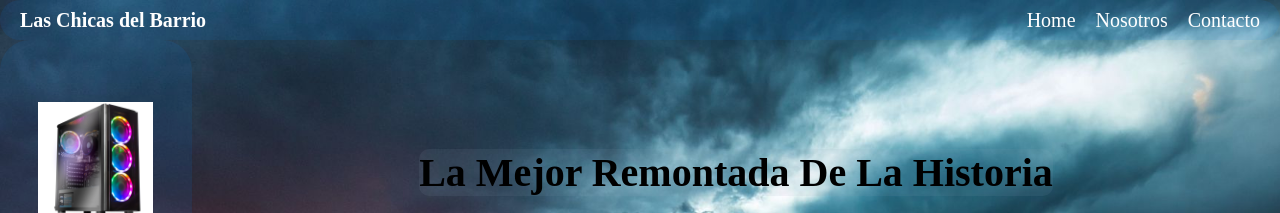
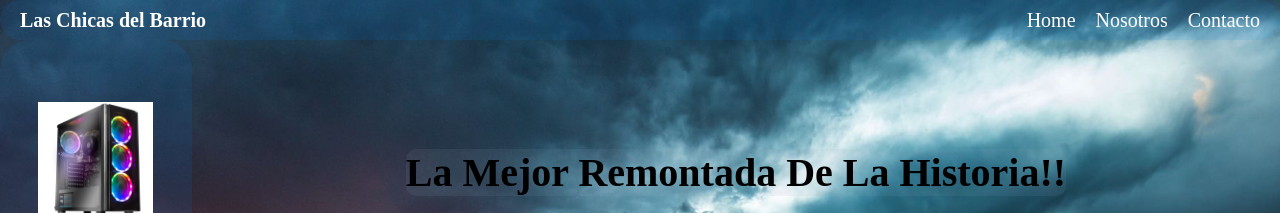
Before and after one commit to xBlackEaglex/WebCDB, a plain HTML site: page index.html in a window 1280 px wide. Shown: the top 213 px of the page. Drawn offline with Linux system fonts and the light colour scheme.

Commit message:
agrege !!

```diff
--- a/index.html
+++ b/index.html
@@ -25,7 +25,7 @@
             <div class="div3"><a href="https://www.mercadolibre.com.mx/mouse-de-juego-logitech-g-series-hero-16k-g502-negro/p/MLM12866864?pdp_filters=category:MLM1714#searchVariation=MLM12866864&position=2&search_layout=stack&type=product&tracking_id=1ef3d586-9817-40e5-b51a-50c210db9cb1"><p>Mercado Libre</p></a></div>
         </aside>
         <article class="main-article">
-            <h1>La Mejor Remontada De La Historia</h1>
+            <h1>La Mejor Remontada De La Historia!!</h1>
             <video controls preload="auto">
                 <source src="../video/video.mp4#t=86,127.3"/>
             </video>
```
